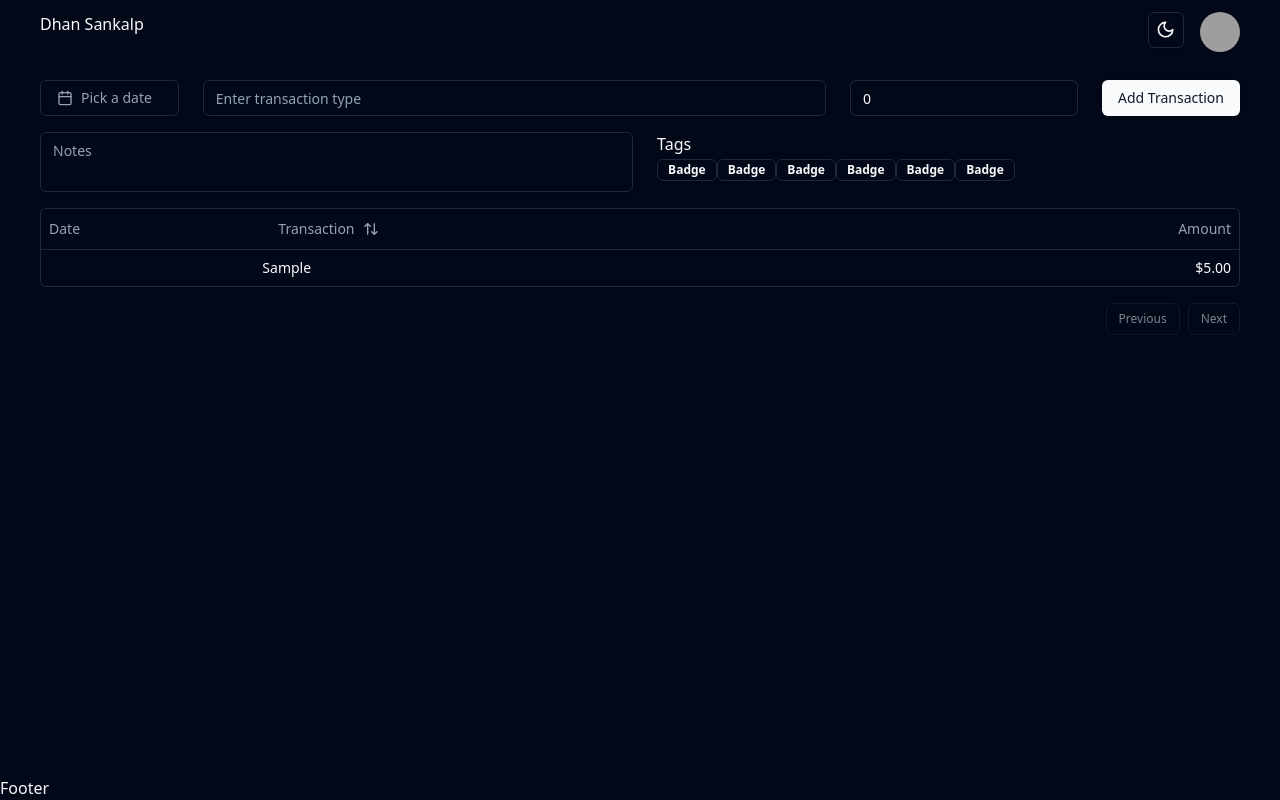
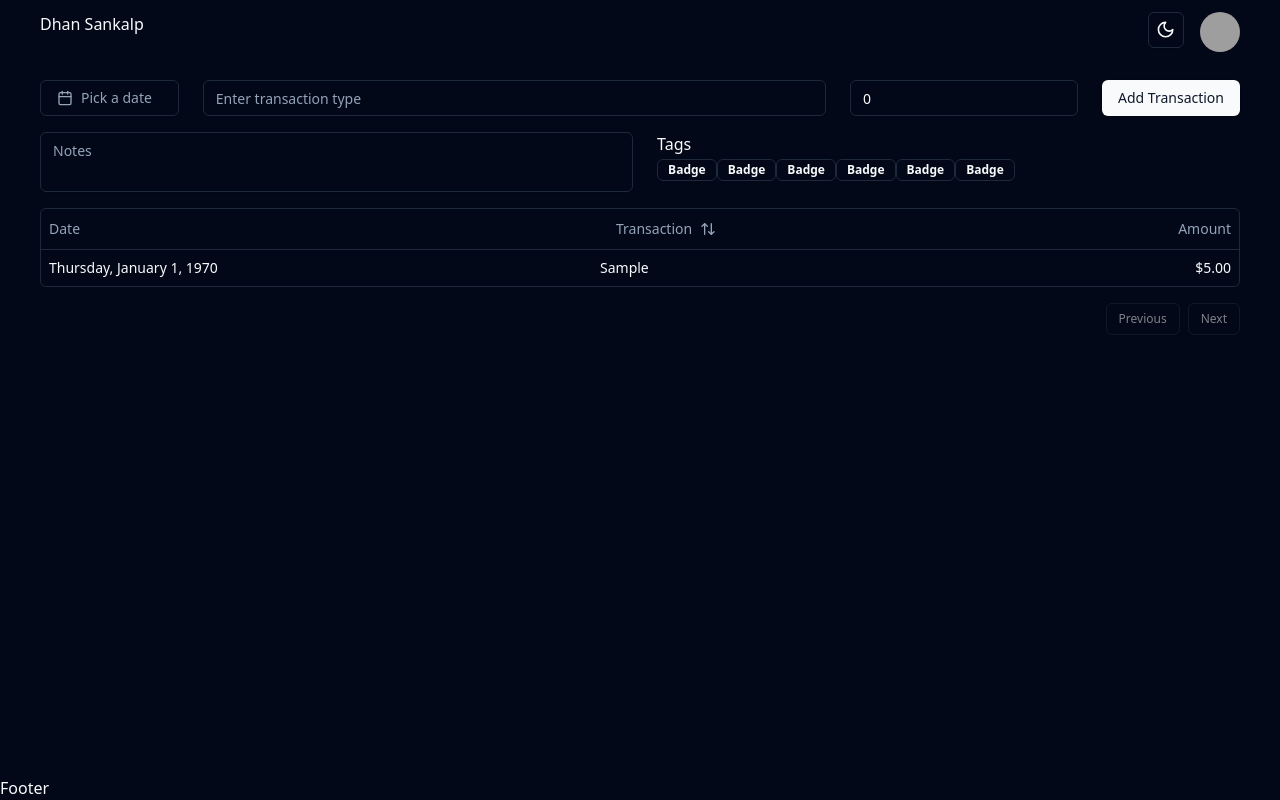
Before and after one commit to Kaushal297/dhan-sankalp, a React (Vite) app in the folder frontend/: page / in a window 1280 px wide. Both pictures are taken after typing "Sample", "5" into the empty fields and a click on the button "Add Transaction". Built offline with nearby package versions, Linux system fonts and the light colour scheme; grey boxes are pictures that could not be loaded.

Commit message:
Added custom Format for Date

```diff
--- a/frontend/src/ledger/Ledger.tsx
+++ b/frontend/src/ledger/Ledger.tsx
@@ -26,7 +26,18 @@ const columns: ColumnDef<Record>[] = [
 	{
 		accessorKey: "date",
 		header: () => <div>Date</div>,
+		cell: ({cell}) => {
+			const getDate:Date = cell.getValue() as Date;
 
+			const customDate = new Intl.DateTimeFormat('en-US', {
+				weekday: "long",
+				year: "numeric",
+				month: "long",
+				day: "numeric"
+			}).format(getDate);
+
+			return <div>{customDate}</div>
+		}
 	},
 	{
 		accessorKey: "transaction_name",
```
